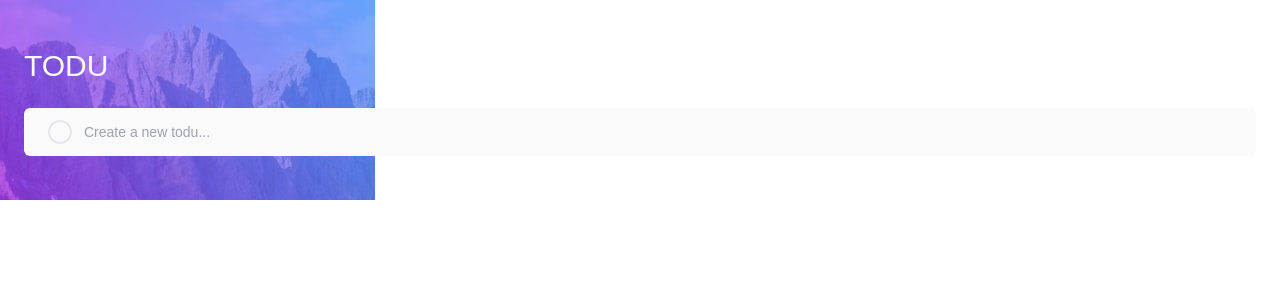
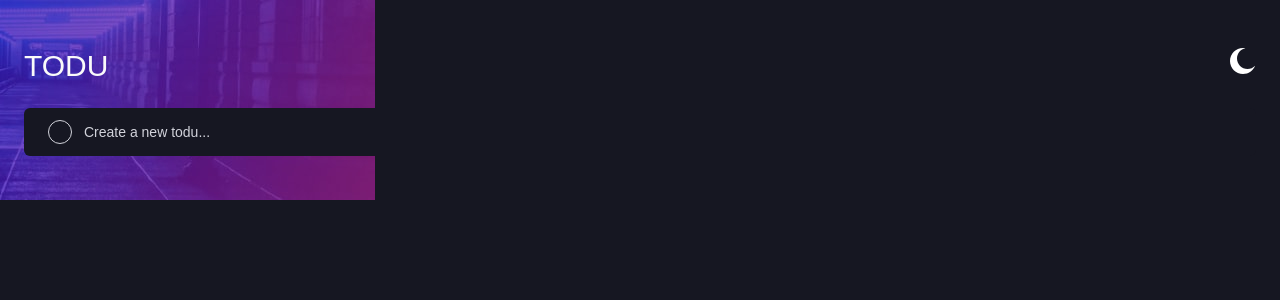
Before and after one commit to GrzegorzBanaszak/todo_graphql, a React (Create React App) app in the folder client/: page / in a window 1280 px wide. Shown: the top 300 px of the page. Built offline with nearby package versions, Linux system fonts and the light colour scheme.

Commit message:
Create theme toggle

```diff
--- a/client/src/App.js
+++ b/client/src/App.js
@@ -1,20 +1,32 @@
 import AddTask from "./components/AddTask";
 import light from "./images/bg-mobile-light.jpg";
-import lightIcon from "./images/icon-moon.svg";
+import dark from "./images/bg-mobile-dark.jpg";
+import lightIcon from "./images/icon-sun.svg";
+import darkIcon from "./images/icon-moon.svg";
+import { useState } from "react";
 function App() {
+  const [theme, setTheme] = useState(false);
   return (
-    <main className="w-full h-screen relative">
+    <main
+      className={`w-full h-screen relative ${
+        theme ? "bg-veryLightGray" : "bg-veryDarkBlue"
+      }`}
+    >
       <div>
-        <img src={light} alt="banner" />
+        <img src={theme ? light : dark} alt="banner" />
       </div>
       <div className="absolute top-12 left-6 right-6">
         <header className="flex justify-between text-veryLightGray text-3xl">
           <h2>TODU</h2>{" "}
           <div>
-            <img src={lightIcon} alt="toggle" />
+            <img
+              src={theme ? lightIcon : darkIcon}
+              alt="toggle"
+              onClick={() => setTheme((prev) => !prev)}
+            />
           </div>
         </header>
-        <AddTask />
+        <AddTask theme={theme} />
       </div>
     </main>
   );
--- a/client/src/components/AddTask.js
+++ b/client/src/components/AddTask.js
@@ -1,16 +1,25 @@
 import React from "react";
 
-const AddTask = () => {
+const AddTask = ({ theme }) => {
   return (
     <div
-      className="flex mt-6 bg-veryLightGray p-3 rounded-md space-x-3 items-center
-    "
+      className={`flex mt-6 ${
+        theme ? "bg-veryLightGray" : "bg-veryDarkBlue"
+      } p-3 rounded-md space-x-3 items-center`}
     >
-      <div className="w-6 h-6 ml-3 border-2 rounded-full"></div>
+      <div
+        className={`w-6 h-6 ml-3 border rounded-full ${
+          theme ? "border-darkGrayishBlue" : "border-lightGrayishBlue"
+        }`}
+      ></div>
       <input
         type="text"
         placeholder="Create a new todu..."
-        className="border-none focus:outline-none bg-veryLightGray text-sm"
+        className={`border-none focus:outline-none bg-transparent text-sm ${
+          theme
+            ? "placeholder:text-darkGrayishBlue"
+            : "placeholder:text-lightGrayishBlue"
+        }`}
       />
     </div>
   );
```
